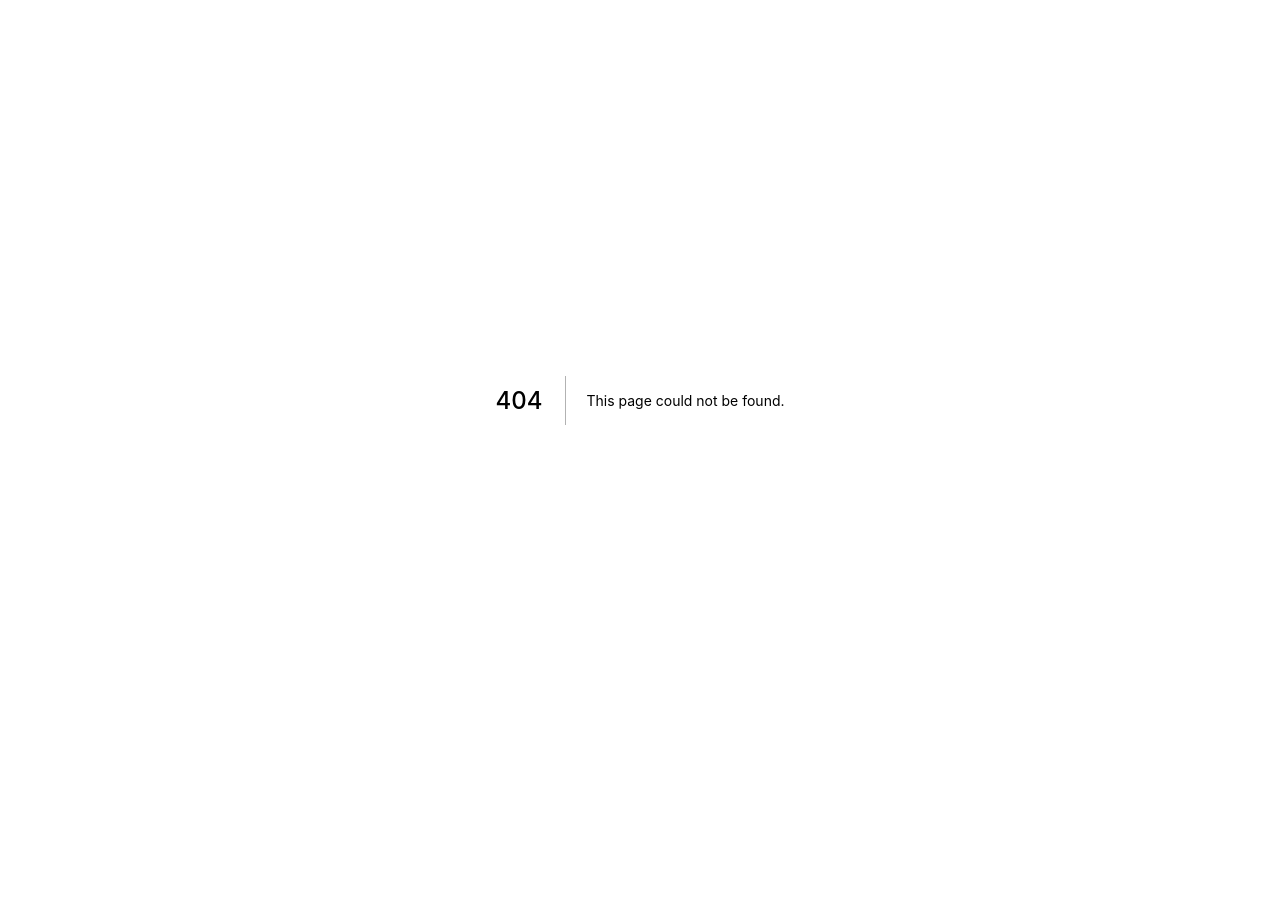
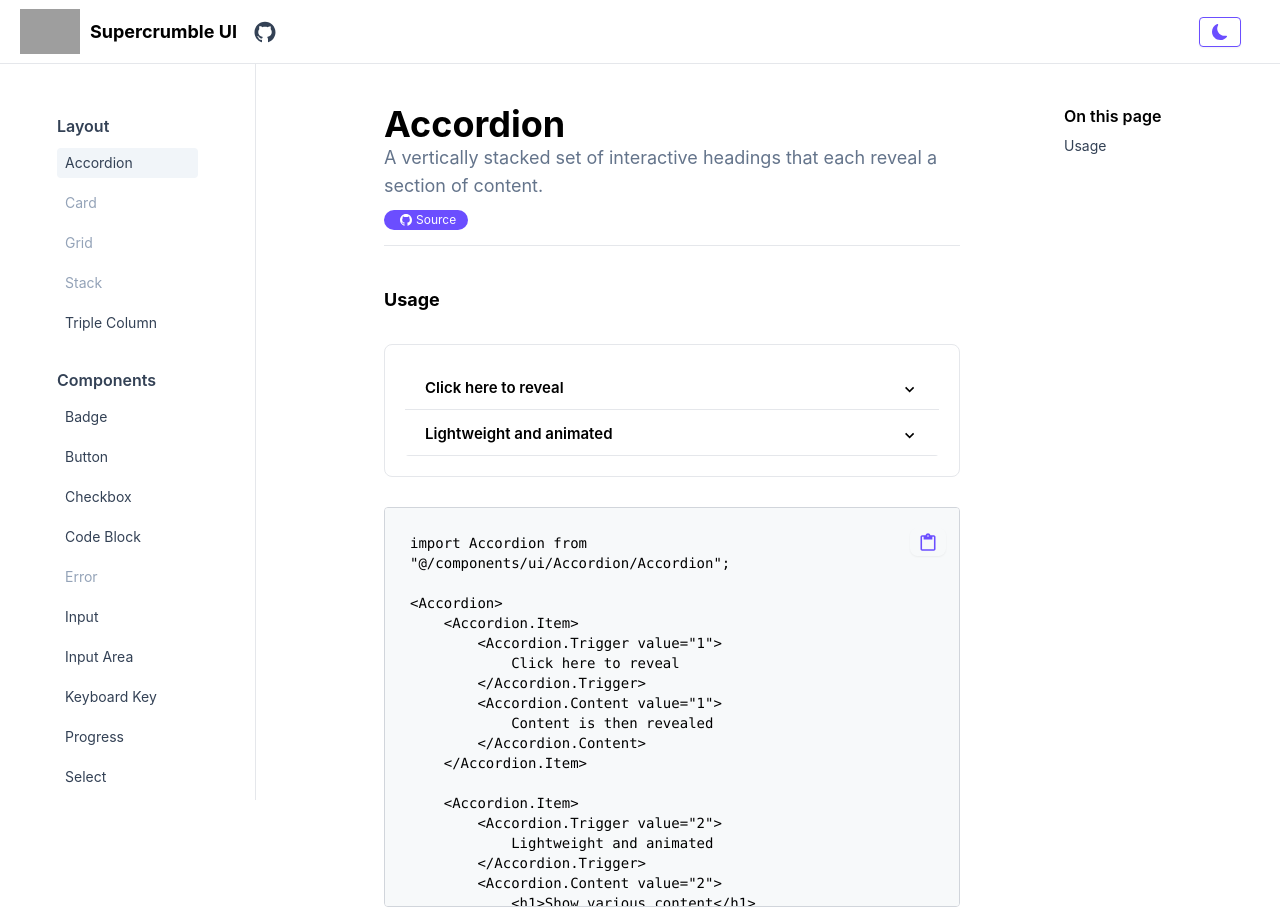
Before and after one commit to elijahnikov/ui, a Next.js app: page /accordion in a window 1280 px wide. Before the commit this address had no page. Before the commit the page ends 800 px from the top, so only its background shows below. Built offline with nearby package versions, Linux system fonts and the light colour scheme; grey boxes are pictures that could not be loaded; a web font is replaced by a local one.

Commit message:
finalising accordion page

```diff
--- a/src/components/ui/Accordion/Accordion.tsx
+++ b/src/components/ui/Accordion/Accordion.tsx
@@ -19,7 +19,7 @@ interface AccordionTriggerContentProps extends HTMLAttributes<HTMLDivElement> {
 }
 
 const Accordion = ({ children }: AccordionProps) => {
-    const [selectedItem, setSelectedItem] = useState<boolean>(false);
+    const [selectedItem, setSelectedItem] = useState<string>("");
     return (
         <div>
             {React.Children.map(children, (child) => {
@@ -40,7 +40,7 @@ const Item = React.forwardRef<HTMLDivElement, AccordionItemProps>(
                 ref={ref}
                 className={clxsm(
                     className,
-                    "focus-within:shadow-mauve12 mt-px overflow-hidden first:mt-0 first:rounded-t last:rounded-b focus-within:relative focus-within:z-10 focus-within:shadow-[0_0_0_2px]"
+                    "mt-px overflow-hidden first:mt-0 first:rounded-t last:rounded-b focus-within:relative focus-within:z-10"
                 )}
             >
                 {React.Children.map(children, (child) => {
--- a/src/components/ui/CodeBlock/CodeBlock.tsx
+++ b/src/components/ui/CodeBlock/CodeBlock.tsx
@@ -13,7 +13,7 @@ const CodeBlock = ({ code, copyable = true }: CodeBlockProps) => {
     };
 
     return (
-        <div className="overflow-y-scroll max-h-[400px] relative inline-block text-sm w-full flex-col dark:border-slate-600 dark:bg-slate-800 bg-sky-lightest dark:text-white rounded-md p-[25px] border-[1px] border-gray-300">
+        <div className="overflow-y-auto max-h-[400px] relative inline-block text-sm w-full flex-col dark:border-slate-600 dark:bg-slate-800 bg-sky-lightest dark:text-white rounded-md p-[25px] border-[1px] border-gray-300">
             <pre className="w-[95%] float-left">
                 <code className="whitespace-pre-wrap language-javascript">
                     {code}
--- /dev/null
+++ b/src/maps/component/accordion.ts
@@ -0,0 +1,32 @@
+import { MenuMap } from "./types";
+
+export const accordionMenuMap: MenuMap[] = [
+    {
+        label: "Usage",
+        href: "#usage",
+    },
+];
+
+export const accordionCode = {
+    usage: `import Accordion from "@/components/ui/Accordion/Accordion";
+
+<Accordion>
+    <Accordion.Item>
+        <Accordion.Trigger value="1">
+            Click here to reveal
+        </Accordion.Trigger>
+        <Accordion.Content value="1">
+            Content is then revealed
+        </Accordion.Content>
+    </Accordion.Item>
+
+    <Accordion.Item>
+        <Accordion.Trigger value="2">
+            Lightweight and animated
+        </Accordion.Trigger>
+        <Accordion.Content value="2">
+            <h1>Show various content</h1>
+        </Accordion.Content>
+    </Accordion.Item>
+</Accordion>`,
+};
--- a/src/maps/componentMap.ts
+++ b/src/maps/componentMap.ts
@@ -13,7 +13,7 @@ export const componentMap: ComponentType[] = [
         title: "Accordion",
         value: "accordion",
         href: "/accordion",
-        disabled: true,
+        disabled: false,
         type: "layout",
     },
     {
--- /dev/null
+++ b/src/pages/accordion.tsx
@@ -0,0 +1,53 @@
+import ExampleBlock from "@/components/common/ExampleBlock/ExampleBlock";
+import Layout from "@/components/common/Layout/Layout";
+import PageHeader from "@/components/common/PageHeader/PageHeader";
+import Accordion from "@/components/ui/Accordion/Accordion";
+import CodeBlock from "@/components/ui/CodeBlock/CodeBlock";
+import { accordionCode, accordionMenuMap } from "@/maps/component/accordion";
+import React from "react";
+
+interface AccordionPageProps {}
+
+const AccordionPage = ({}: AccordionPageProps) => {
+    return (
+        <Layout title="Accordion - Supercrumble UI" menuMap={accordionMenuMap}>
+            <div className="mb-[40px]">
+                <PageHeader
+                    title="Accordion"
+                    description="A vertically stacked set of interactive headings that each reveal a section of content."
+                    githubLink="/"
+                />
+            </div>
+            <div>
+                <a
+                    className="relative h-[20px] invisible top-[-80px]"
+                    id="usage"
+                ></a>
+                <h4 className="mb-[30px]">Usage</h4>
+                <ExampleBlock>
+                    <Accordion>
+                        <Accordion.Item>
+                            <Accordion.Trigger value="1">
+                                Click here to reveal
+                            </Accordion.Trigger>
+                            <Accordion.Content value="1">
+                                Content is then revealed
+                            </Accordion.Content>
+                        </Accordion.Item>
+                        <Accordion.Item>
+                            <Accordion.Trigger value="2">
+                                Lightweight and animated
+                            </Accordion.Trigger>
+                            <Accordion.Content value="2">
+                                <h1>Show various content</h1>
+                            </Accordion.Content>
+                        </Accordion.Item>
+                    </Accordion>
+                </ExampleBlock>
+                <CodeBlock code={accordionCode.usage} />
+            </div>
+        </Layout>
+    );
+};
+
+export default AccordionPage;
```
